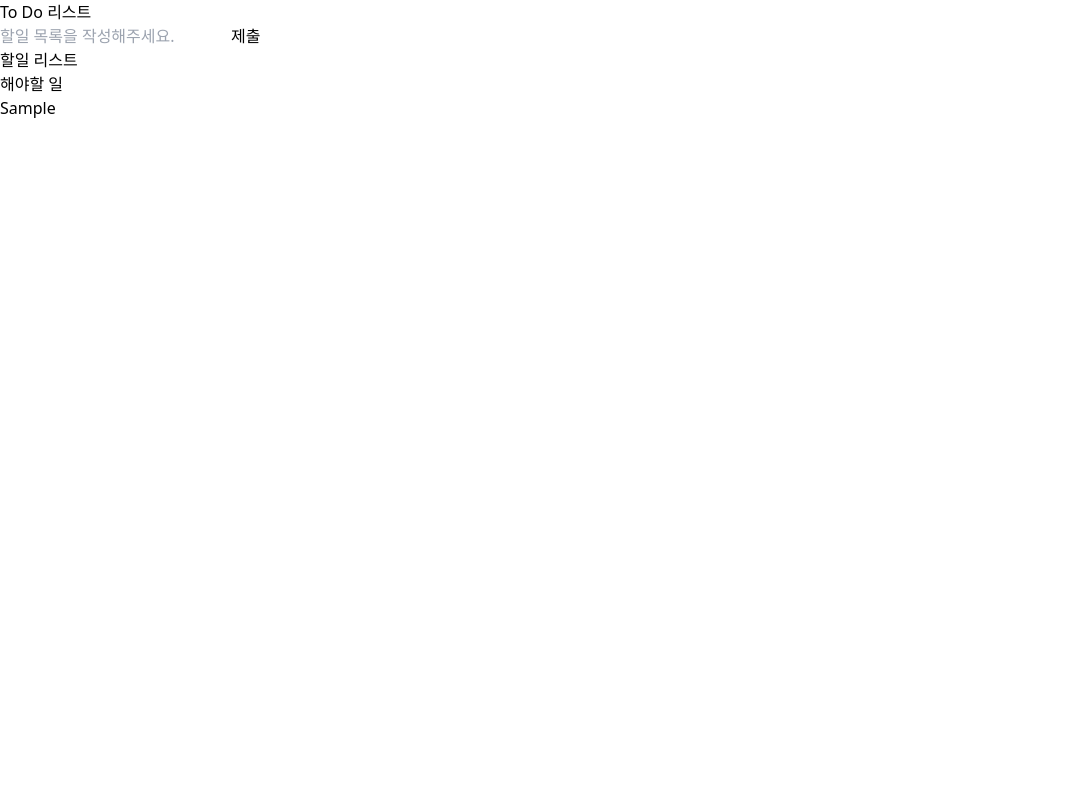
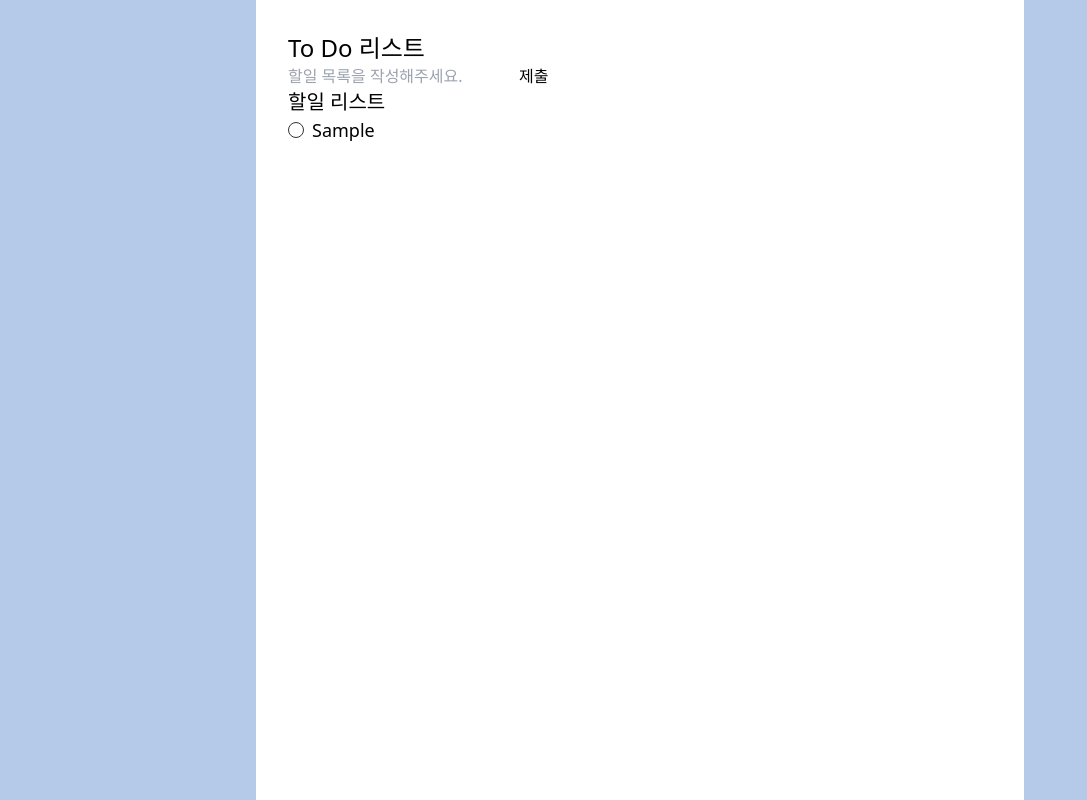
Before and after one commit to chuhongkyu/todolist, a React (Create React App) app: page / in a window 1280 px wide. Both pictures are taken after typing "Sample" into the empty fields and a click on the button "제출". Shown: the whole page, without its empty margins (0-1087 px from the left). Built offline with nearby package versions, Linux system fonts and the light colour scheme.

Commit message:
Add List

```diff
--- a/src/App.tsx
+++ b/src/App.tsx
@@ -3,8 +3,8 @@ import ListContainer from "./components/ListContainer";
 
 function App() {
   return (
-    <main>
-      <h1>To Do 리스트</h1>
+    <main className="p-8">
+      <h1 className="text-2xl">To Do 리스트</h1>
       <CreateList/>
       <ListContainer/>
     </main>
--- a/src/components/CreateList.tsx
+++ b/src/components/CreateList.tsx
@@ -1,9 +1,9 @@
-import { useRecoilValue, useSetRecoilState } from "recoil";
+import { useRecoilState, useRecoilValue } from "recoil";
 import { categoryState, toDoState } from "../utils/atom";
-import { useState, ChangeEvent, FormEvent } from "react";
+import { useState, ChangeEvent, FormEvent, useEffect } from "react";
 
 const CreateList = () => {
-    const setToDos = useSetRecoilState(toDoState);
+    const [toDos, setToDos] = useRecoilState(toDoState);
     const category = useRecoilValue(categoryState);
     const [value, setValue] = useState<string>("");
 
@@ -17,12 +17,20 @@ const CreateList = () => {
       if (value.trim() === "") return;
 
       setToDos((oldToDos) => [
-        { text: value, id: Date.now().toString(), category },
+        {
+          id: Date.now().toString(),
+          text: value,
+          category
+        },
         ...oldToDos,
       ]);
 
       setValue("");
     };
+
+    useEffect(() => {
+      localStorage.setItem("toDos", JSON.stringify(toDos));
+    }, [toDos]);
 
     return (
       <form onSubmit={handleValid}>
--- a/src/components/List.tsx
+++ b/src/components/List.tsx
@@ -3,9 +3,8 @@ import { IToDo } from "../utils/atom"
 const List = (props:IToDo) => {
     const { id, text, category } = props
     return(
-        <li id={id}>
-            <span>{category}</span>
-            <p>{text}</p>
+        <li id={id} className="flex items-center gap-2 text-lg">
+            <span className="list-category"><p>{category}</p></span><p>{text}</p>
         </li>
     )
 }
--- a/src/components/ListContainer.tsx
+++ b/src/components/ListContainer.tsx
@@ -4,9 +4,10 @@ import List from "./List";
 
 const ListContainer = () => {
     const toDos = useRecoilValue(toDoSelector);
+
     return(
         <section>
-            <h5>할일 리스트</h5>
+            <h5 className="text-xl">할일 리스트</h5>
             <ul>
                 {toDos.map((toDo)=>{
                     return(
--- a/src/index.css
+++ b/src/index.css
@@ -5,4 +5,25 @@
 body,html,#root{
     width: 100%;
     height: 100vh;
+    display: flex;
+    justify-content: center;
+    background: rgb(181, 201, 233);
 }
+
+main{
+    width: 100%;
+    max-width: 768px;
+    background: #fff;
+}
+
+.list-category{
+    border-radius: 50%;
+    border: 1px solid #333;
+    background: #fff;
+    width: 1rem;
+    height: 1rem;
+}
+
+.list-category p{
+    display: none;
+}
--- a/src/utils/atom.ts
+++ b/src/utils/atom.ts
@@ -1,8 +1,8 @@
 import { atom, selector } from "recoil";
 
 export enum Categories {
-    "TO_DO"= "해야할 일",
-    "DONE" = "완료",
+    "TO_DO"= "TO_DO",
+    "DONE" = "DONE",
 }
 export interface IToDo{
     id: string;
```
Also changed, not shown: 1 other file (tests, documents, lock files or other folders).
